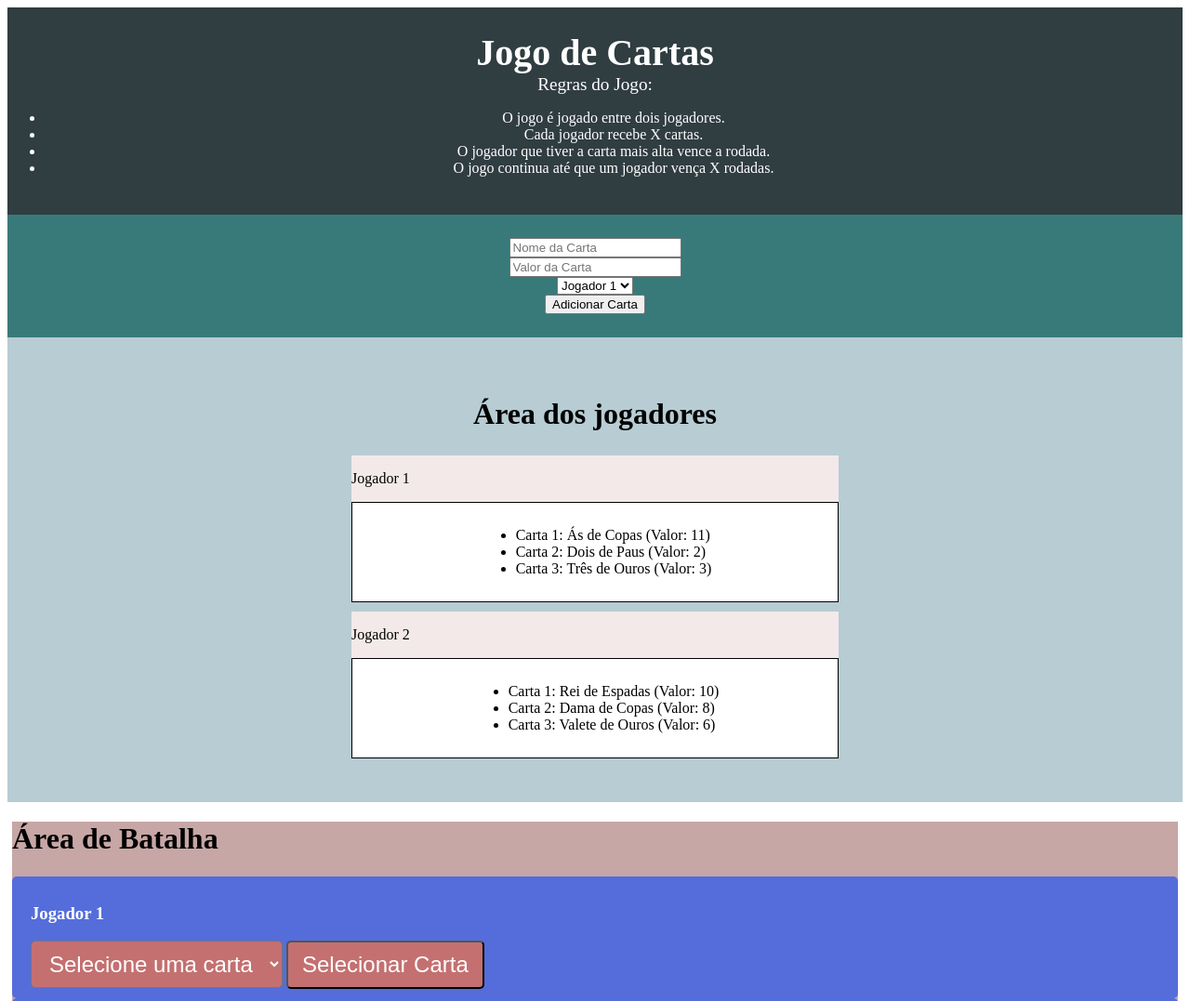
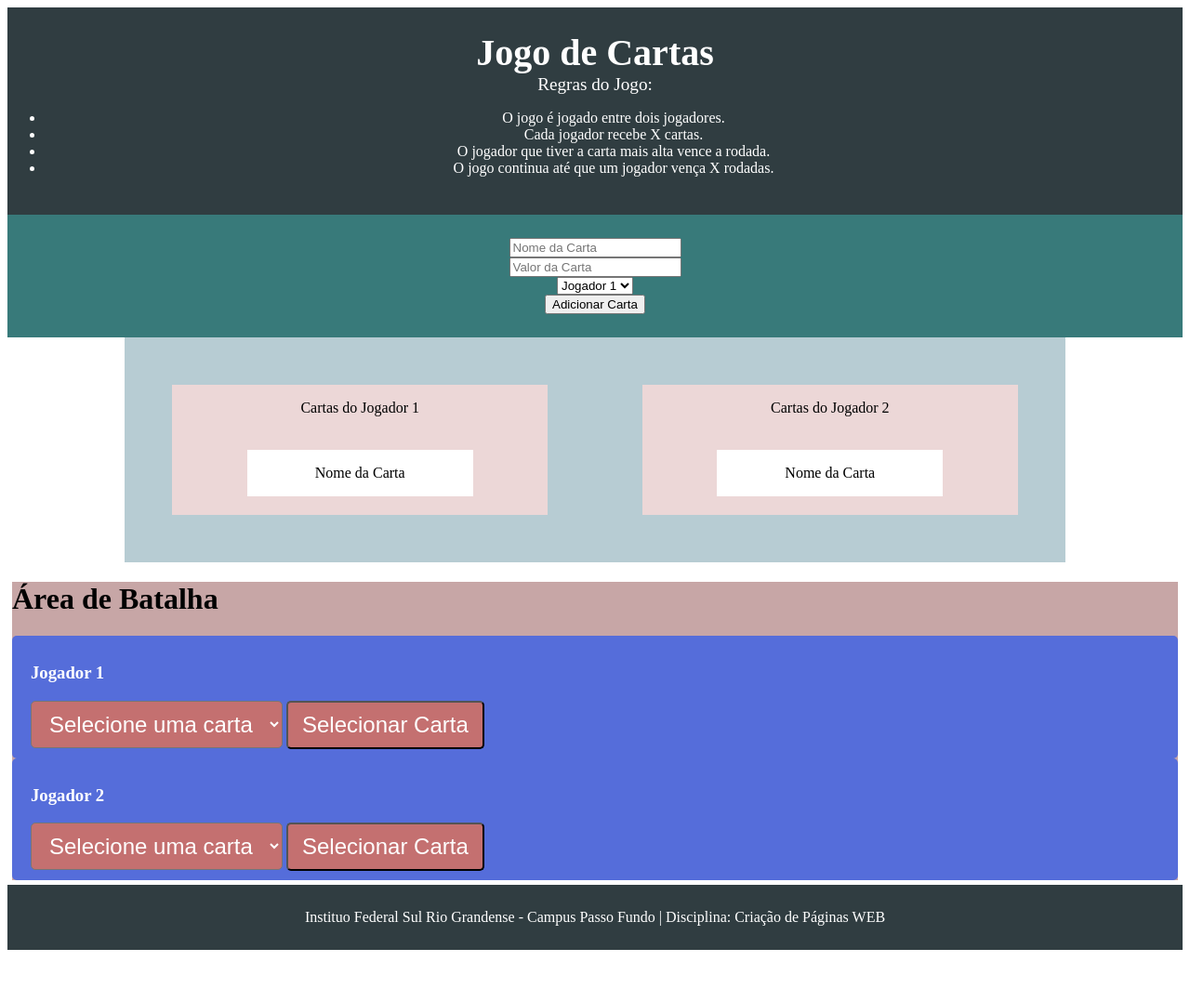
Before and after one commit to pedrohrossetto/cards-game-web, a plain HTML site: page html/index.html in a window 1280 px wide. Shown: the top 1077 px of the page at 93% size. After the commit the page ends 1030 px from the top, so only its background shows below. Drawn offline with Linux system fonts and the light colour scheme.

Commit message:
lista vetor cpp e py

```diff
--- a/css/estilo.css
+++ b/css/estilo.css
@@ -27,33 +27,30 @@ header h1 {
 .main_content {
     background-color: #b7ccd3;
     display: flex;
-    justify-content: center;
+    margin: auto;
+    width: 80%;
     align-items: center;
-    flex-direction: column;
-    padding: 50px; /* Reduced padding to allow more space */
-    height: 400px; /* Added height to define the area */
 }
 
+
 .player_box {
-    background-color: #f3e9e9;
-    justify-content: left;
-    align-items: flex-start;
-    width: 45%; /* Adjusted width to fit two boxes */
-    height: auto;
-    margin: 5px; /* Added margin for spacing */
-    box-sizing: border-box; /* Ensures padding and border are included in size */
+    background-color: #ecd7d7;
+    width: 80%;
+    margin: 5%;
+    display: flex;
+    flex-direction: column; /* Ensures content stacks vertically */
+    align-items: center; /* Centers content horizontally */
+    text-align: center; /* Centers text inside the box */
+    box-sizing: border-box;
 }
 
 .player_cards {
     background-color: #ffffff;
-    border: 1px solid #000;
-    padding: 10px;
+    width: 60%;
+    margin: 5%;
     display: flex;
-    justify-content: center;
-    align-items: center;
     flex-direction: column;
-    border: 1px solid #000;
-    padding: 10px;
+    box-sizing: border-box;
 }
 
 .battle_section {
@@ -92,3 +89,12 @@ footer {
     bottom: 0;
     width: auto;
 }
+
+button:hover {
+    background-color: #ff0000;
+}
+
+button:active {
+    background-color: #ff0000;
+    transform: translateY(2px);
+}
--- a/html/index.html
+++ b/html/index.html
@@ -32,33 +32,24 @@
     </div>
 
     <div class="main_content">
-        <h1>Área dos jogadores</h1>
         <div class="player_box">
-            <p>Jogador 1</p>
+            <p>Cartas do Jogador 1</p>
                 <!-- Cartas do Jogador 1, SAMPLE -->
                 <div class="player_cards">
-                    <ul>
-                        <li>Carta 1: Ás de Copas (Valor: 11)</li>
-                        <li>Carta 2: Dois de Paus (Valor: 2)</li>
-                        <li>Carta 3: Três de Ouros (Valor: 3)</li>
-                    </ul>
+                    <p>Nome da Carta</p>
+
                  </div>
         </div>
         <div class="player_box">
-            <p>Jogador 2</p>
+            <p>Cartas do Jogador 2</p>
                 <!-- Cartas do Jogador 2, SAMPLE-->
                  <div class="player_cards">
-                    <ul>
-                        <li>Carta 1: Rei de Espadas (Valor: 10)</li>
-                        <li>Carta 2: Dama de Copas (Valor: 8)</li>
-                        <li>Carta 3: Valete de Ouros (Valor: 6)</li>
-                    </ul>
+                    <p>Nome da Carta</p>
                  </div>
         </div>
         </div>
     <div class="battle_section">
         <h1>Área de Batalha</h1>
-        <div class="battle_b">
             <div class="battle_card">
                 <h3>Jogador 1</h3>
                 <!-- Carta do Jogador 1 -->
@@ -67,7 +58,6 @@
                 </select>
                 <button id="selectPlayer1Card" class="card_selector_button">Selecionar Carta</button>
             </div>
-        </div>
         <div class="battle_card">
             <h3>Jogador 2</h3>
                 <select id="player2CardSelect" class="card_selector_button">
@@ -83,5 +73,6 @@
     <footer>
         <p> Instituo Federal Sul Rio Grandense - Campus Passo Fundo | Disciplina: Criação de Páginas WEB</p>
     </footer>
+    <script src="../js/script.js"></script>
 </body>
 </html>
```
Also changed, not shown: js/scrpt.js (added).
